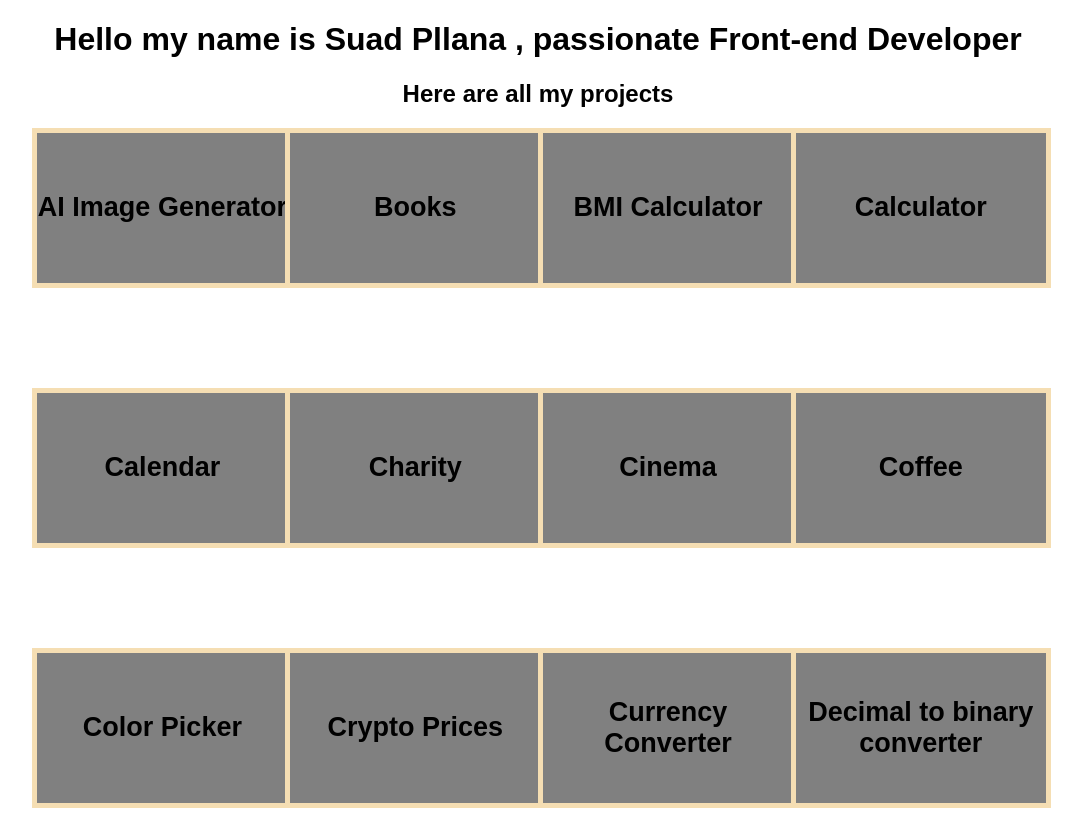
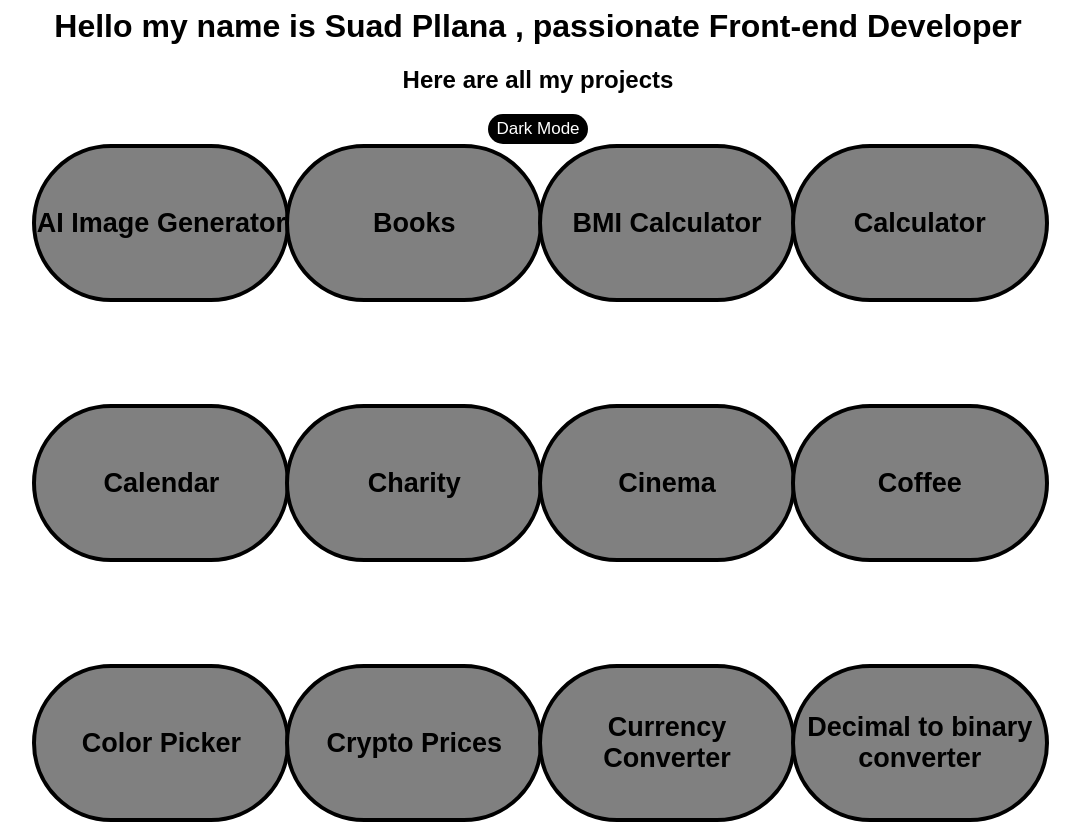
Before and after one commit to suadpllana/all-projects, a React (Vite) app: page / in a window 1280 px wide. Shown: the top 824 px of the page, without its empty margins (102-1184 px from the left). Built offline with nearby package versions, Linux system fonts and the light colour scheme.

Commit message:
first commit

```diff
--- a/src/Projects.jsx
+++ b/src/Projects.jsx
@@ -1,11 +1,16 @@
 import React from 'react'
+import {useState} from "react"
+const Projects = () => {
+     const [toggleView , setToggleView] = useState(true)
 
-const Projects = () => {
+
+
   return (
-    <div>
-      <h1>Hello my name is Suad Pllana , passionate Front-end Developer</h1>
-      <h2>Here are all my projects </h2>
-        <div className="container">
+    <div className={toggleView ? "all-projects-container " : " darkBody"}>
+      <h1 className={!toggleView && "lightH1"}>Hello my name is Suad Pllana , passionate Front-end Developer</h1>
+      <h2 className={!toggleView && "lightH1"}>Here are all my projects </h2>
+      <button className={toggleView ? "blackButton" : ""} onClick={() => setToggleView((prev) => !prev)}>{toggleView ? "Dark Mode" : "Light Mode"}</button>
+        <div className="container" id={!toggleView ? "darkContainer" : ""}>
 
            <a target="_blank" href="https://suadpllana.github.io/ai-image-generator/">
             <div>
--- a/src/index.css
+++ b/src/index.css
@@ -9,14 +9,52 @@ body{
   grid-template-columns: 1fr 1fr 1fr 1fr;
   row-gap: 10rem;
 }
+.all-projects-container{
+  margin: 0;
+  width: 100%;
+  height: 100%;
+  padding-bottom: 100px;
+
+}
+button{
+  height: 30px;
+  border-radius: 20px;
+  font-size: 17px;
+  border: none;
+  cursor: pointer;
+  width: 100px;
+}
+.blackButton{
+
+  background-color: black;
+  transition:  background-color 0.2s linear;
+  color: white;
+}
+#darkContainer div{
+  background-color: white;
+  border: 4px solid purple;
+  transition:  background-color , border 0.2s linear;
+}
+ .darkBody{
+  padding-bottom: 100px;
+  background-color: black;
+  transition:  background-color 0.2s linear;
+}
+.lightH1{
+  color: white;
+}
+h1{
+  margin-top: 0;
+}
 .container div {
   height: 150px;
   width: 250px;
+  border-radius: 100px;
   background-color: gray;
   display: flex;
   align-items: center;
   justify-content: center;
-  border: 5px solid wheat;
+  border: 4px solid black;
   font-size: 18px;
 }
 .container a {
```
